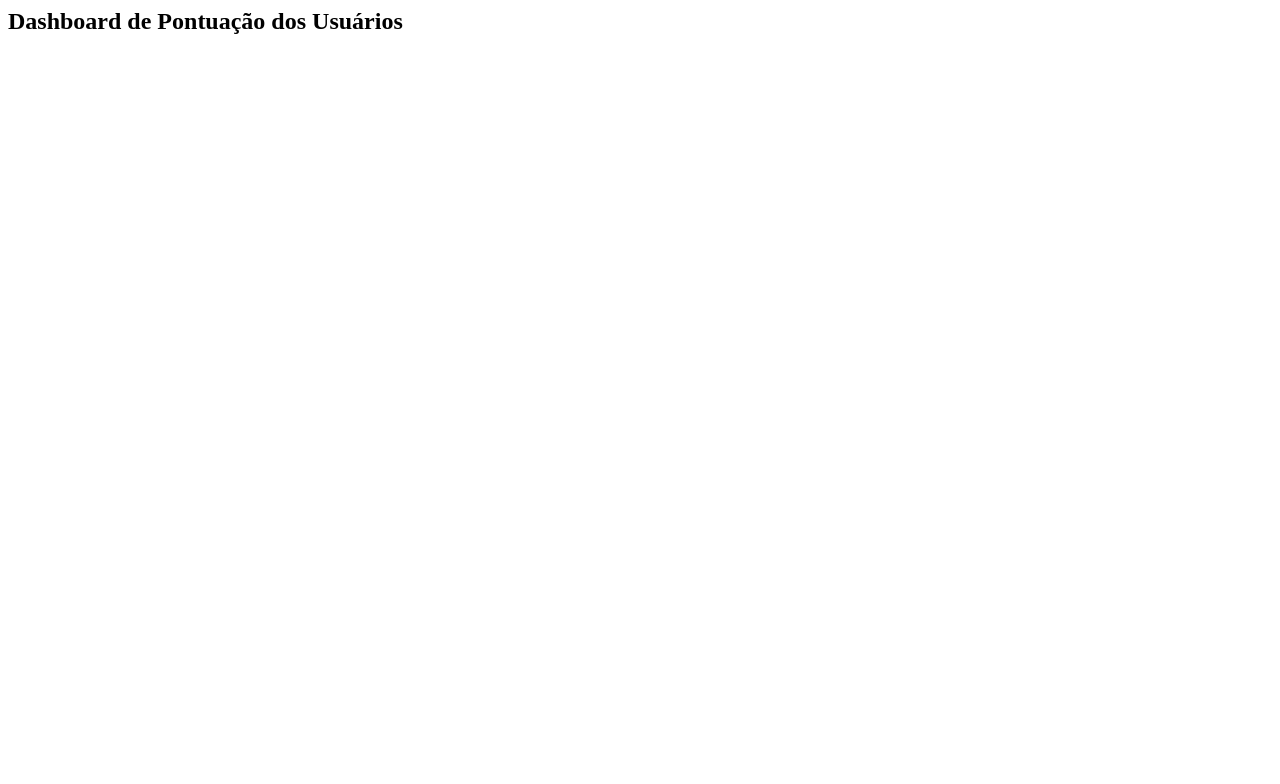
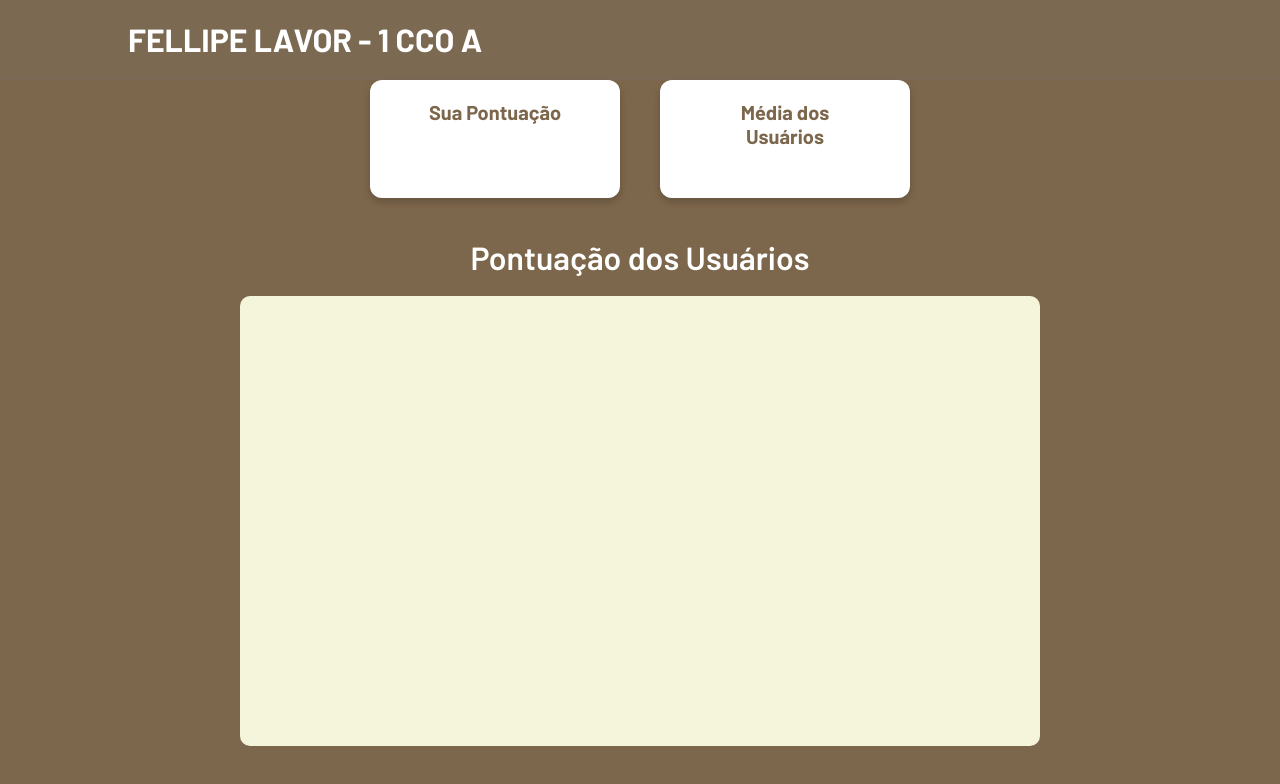
Before and after one commit to felavor/Projeto_Individual, a website: page public/dashboard/dashQUIZ.html in a window 1280 px wide. Drawn offline with nearby package versions, Linux system fonts and the light colour scheme; no server answers.

Commit message:
finalizando css dash

```diff
--- a/public/dashboard/cssdash.css
+++ b/public/dashboard/cssdash.css
@@ -1,32 +1,132 @@
+@import url('https://fonts.googleapis.com/css2?family=Barlow:wght@300;400;500;600;700;800&display=swap');
+
+:root {
+  --tamanho-header: 80px;
+  --tamanho-footer: 65px;
+  --cor-fundo: #7d674c;
+  --cor-header: rgba(114, 113, 113, 0.15);
+  --cor-texto: white;
+  --cor-destaque: #9f6218;
+}
+
+* {
+  margin: 0;
+  padding: 0;
+  box-sizing: border-box;
+  font-family: 'Barlow', sans-serif;
+}
+
+body {
+  background-color: var(--cor-fundo);
+}
+
 .container {
-  display: flex;
   width: 80%;
   margin: auto;
+  display: flex;
+  justify-content: space-between;
+  align-items: center;
 }
 
 .header {
   height: var(--tamanho-header);
-  border-bottom: 2px solid rgba(114, 113, 113, 0.150);
-  background-color: rgba(114, 113, 113, 0.150);
+  background-color: var(--cor-header);
+  border-bottom: 2px solid var(--cor-header);
   position: sticky;
   top: 0;
   z-index: 100;
 }
 
 .header .container {
-  justify-content: space-between;
-  align-items: center;
   height: 100%;
 }
 
-.header a {
+.header h1 {
+  color: var(--cor-texto);
+  font-weight: 700;
+}
+
+.navbar {
+  list-style: none;
+  display: flex;
+  gap: 20px;
+}
+
+.navbar li {
+  color: var(--cor-texto);
+  font-weight: 600;
+}
+
+.navbar li a {
+  color: var(--cor-texto);
   text-decoration: none;
-  color: white;
-  font-weight: bold;
+  transition: 0.3s;
+}
+
+.navbar li a:hover {
+  color: var(--cor-destaque);
+}
+
+.titulo_dash {
+  display: flex;
+  justify-content: center;
+  align-items: center;
+  margin: 40px 0 20px 0;
+  text-align: center;
+}
+
+.titulo_dash h2 {
+  color: var(--cor-texto);
+  font-weight: 600;
+  font-size: 32px;
+}
+
+.dashboard-container {
+  display: flex;
+  justify-content: center;
+  align-items: center;
+  margin-bottom: 40px;
+}
+
+canvas#graficoPontuacao {
+  width: 800px !important;
+  height: 450px !important;
+  background-color: beige;
+  border-radius: 10px;
+  padding: 20px;
+}
+
+p {
+  text-align: center;
+  color: var(--cor-texto);
+  font-size: 20px;
+  margin-bottom: 30px;
+}
+
+.cards-informacoes {
+  display: flex;
+  justify-content: center;
+  gap: 40px;
+  margin-bottom: 30px;
+}
+
+.card-informacao {
+  background-color: white;
+  padding: 20px 40px;
+  border-radius: 12px;
+  box-shadow: 0 4px 8px rgba(0,0,0,0.2);
+  text-align: center;
+  width: 250px;
+}
+
+.card-informacao h3 {
+  margin-bottom: 10px;
+  color: #7d674c;
   font-size: 20px;
 }
 
-#graficoPontuacao {
-    height: 300px;
-    width: 300px;
+.card-informacao p {
+  font-size: 32px;
+  font-weight: bold;
+  color: #7d674c;
 }
--- a/public/dashboard/dashQUIZ.html
+++ b/public/dashboard/dashQUIZ.html
@@ -1,15 +1,37 @@
 <html lang="pt-br">
+
 <head>
     <meta charset="UTF-8">
     <title>Dashboard</title>
     <script src="https://cdn.jsdelivr.net/npm/chart.js"></script>
     <link rel="stylesheet" href="/dashboard/cssdash.css">
 </head>
+
 <body>
 
-    <h2>Dashboard de Pontuação dos Usuários</h2>
+    <div class="header">
+        <div class="container">
+            <h1 class="titulo">FELLIPE LAVOR - 1 CCO A</h1>
+        </div>
+    </div>
 
-    <canvas id="graficoPontuacao" style="display: block; box-sizing: border-box; height: 240px; width: 480px;" width="480" height="240"></canvas>
+    <div class="cards-informacoes">
+        <div class="card-informacao">
+            <h3>Sua Pontuação</h3>
+            <p id="pontuacaoUsuario"></p>
+        </div>
+        <div class="card-informacao">
+            <h3>Média dos Usuários</h3>
+            <p id="mediaPontuacao"></p>
+        </div>
+    </div>
+    <div class="titulo_dash">
+        <h2>Pontuação dos Usuários</h2>
+    </div>
+    <div class="dashboard-container">
+        <canvas id="graficoPontuacao" style="display: block; box-sizing: border-box; height: 240px; width: 480px;"
+            width="480" height="240"></canvas>
+    </div>
 
     <script>
         fetch("/dadosdash/buscarDados")
@@ -19,6 +41,26 @@
 
                 const nomes = resposta.map(item => item.usuario);
                 const pontuacoes = resposta.map(item => item.questoesCertas);
+                const usuarioAtual = sessionStorage.NOME_USUARIO;
+                const dadosUsuario = resposta.find(item => item.usuario === usuarioAtual);
+                const pontuacaoUsuario = dadosUsuario ? dadosUsuario.questoesCertas : 0;
+
+                document.getElementById('pontuacaoUsuario').innerText = pontuacaoUsuario;
+
+                const somaPontuacoes = pontuacoes.reduce((acc, val) => acc + val, 0); // reduce -> soma todos os valores (reduz para um unico valor) (acc -> acumulador, val -> valor atual)
+                const media = (somaPontuacoes / pontuacoes.length).toFixed(2);
+
+                document.getElementById('mediaPontuacao').innerText = media;
+
+                setTimeout(() => {
+                    if (pontuacaoUsuario > media) {
+                        alert("Aí sim! Sua pontuação está acima da média dos usuários.");
+                    } else if (pontuacaoUsuario < media) {
+                        alert("Sua pontuação está abaixo da média dos usuários. Precisa ouvir mais o VEIGH!");
+                    } else {
+                        alert("Sua pontuação é igual à média dos usuários.");
+                    }
+                }, 1000);
 
                 const ctx = document.getElementById('graficoPontuacao').getContext('2d');
                 const grafico = new Chart(ctx, {
@@ -28,8 +70,8 @@
                         datasets: [{
                             label: 'Pontuação',
                             data: pontuacoes,
-                            backgroundColor: 'rgba(54, 162, 235, 0.7)',
-                            borderColor: 'rgba(54, 162, 235, 1)',
+                            backgroundColor: '#7d674c',
+                            borderColor: '#7d674c',
                             borderWidth: 2
                         }]
                     },
@@ -48,6 +90,9 @@
             .catch(erro => {
                 console.error("Erro ao obter dados para o gráfico:", erro);
             });
+
+
     </script>
 </body>
+
 </html>
--- a/public/dashboard/style.css
+++ b/public/dashboard/style.css
@@ -43,7 +43,8 @@ body {
   background-size: 100%;
   background-image: linear-gradient(rgba(0, 0, 0, 0.6), rgba(0, 0, 0, 0.5)),
     url(../css/fundoquiz.jpg);
-  height: 100%;
+  background-size: cover;
+  height: 919px;
 }
 
 .header {
```
Also changed, not shown: public/cadastro.html (+5 -8 lines), public/index.html (+1 -1 lines).
